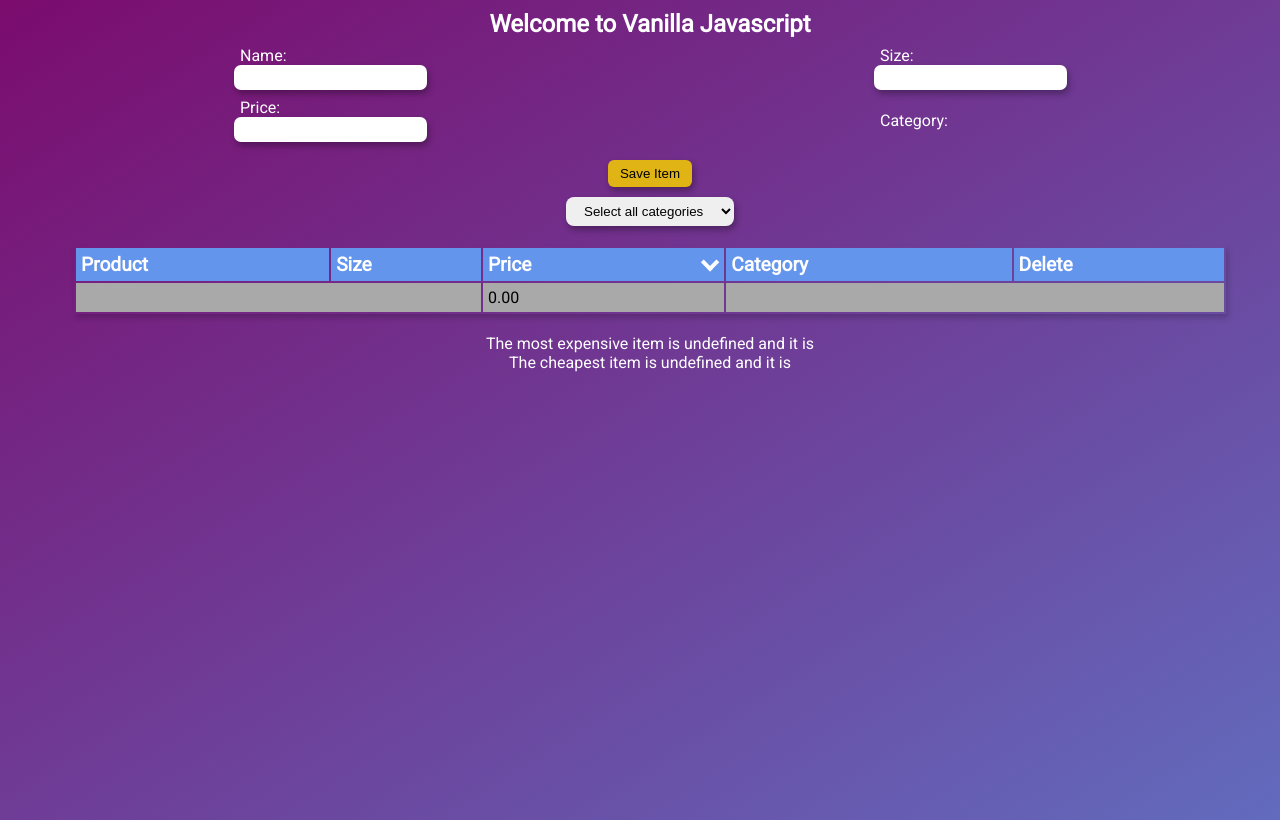
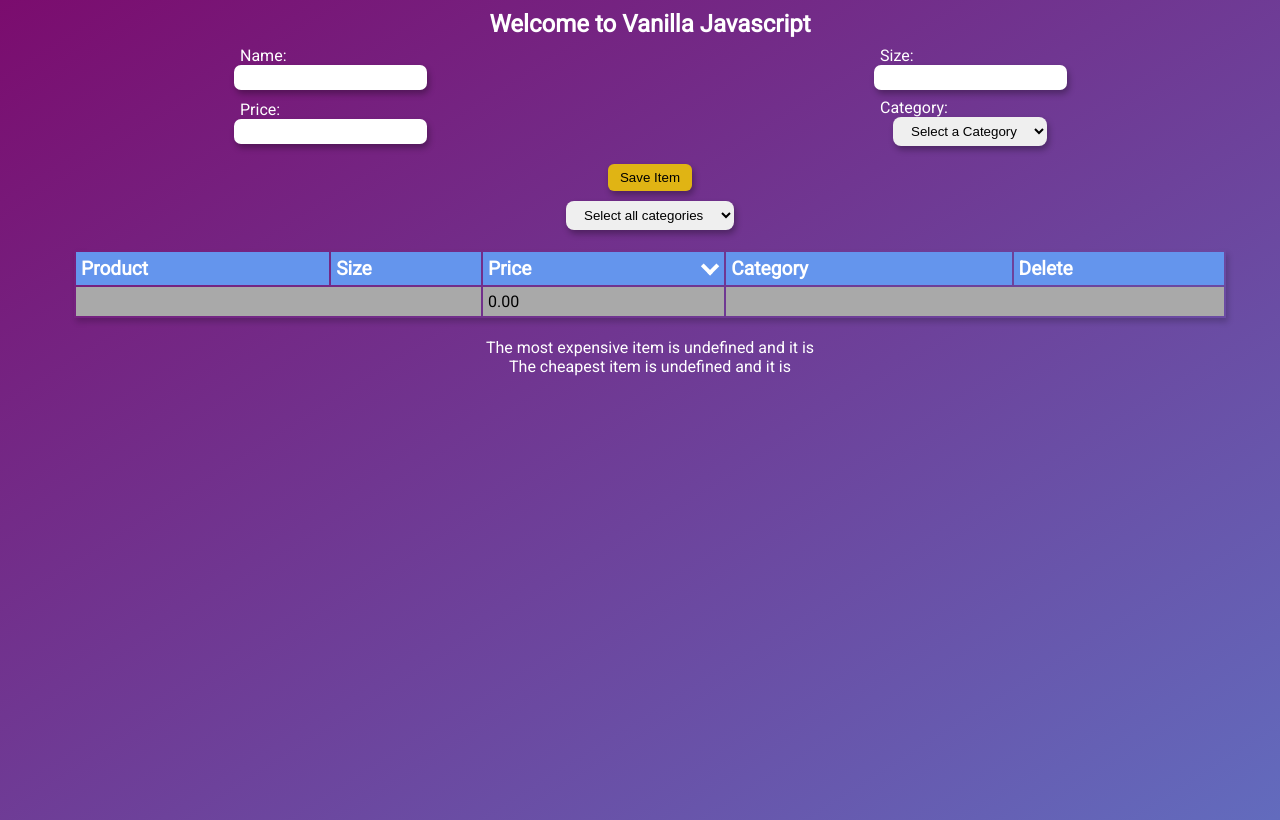
Before and after one commit to C5m7b4/vanilla-fun, a website built with webpack: page public/index.html in a window 1280 px wide. Built offline with nearby package versions, Linux system fonts and the light colour scheme.

Commit message:
add item category selector

```diff
--- a/src/index.css
+++ b/src/index.css
@@ -127,7 +127,7 @@ td {
   margin-top: 10px;
 }
 
-.filter-div select {
+select {
   padding: 6px 14px;
   border-radius: 8px;
   outline: none;
--- a/src/index.js
+++ b/src/index.js
@@ -290,3 +290,16 @@ const getFoodBetweenOneAndTwo = (data) =>
 
 const result = getFoodBetweenOneAndTwo(data);
 console.log(result);
+
+const createItemCategory = () => {
+  const categories = data.unique("category");
+  let html = `<select id="category"><option value="0">Select a Category</option>`;
+  categories.map((c) => {
+    html += `<option value="${c}">${c}</option>`;
+  });
+  html += "</select>";
+  document.getElementById("item-category").innerHTML = html;
+  const newSelect = document.getElementById("category");
+  newSelect.addEventListener("change", changeState);
+};
+createItemCategory();
```
